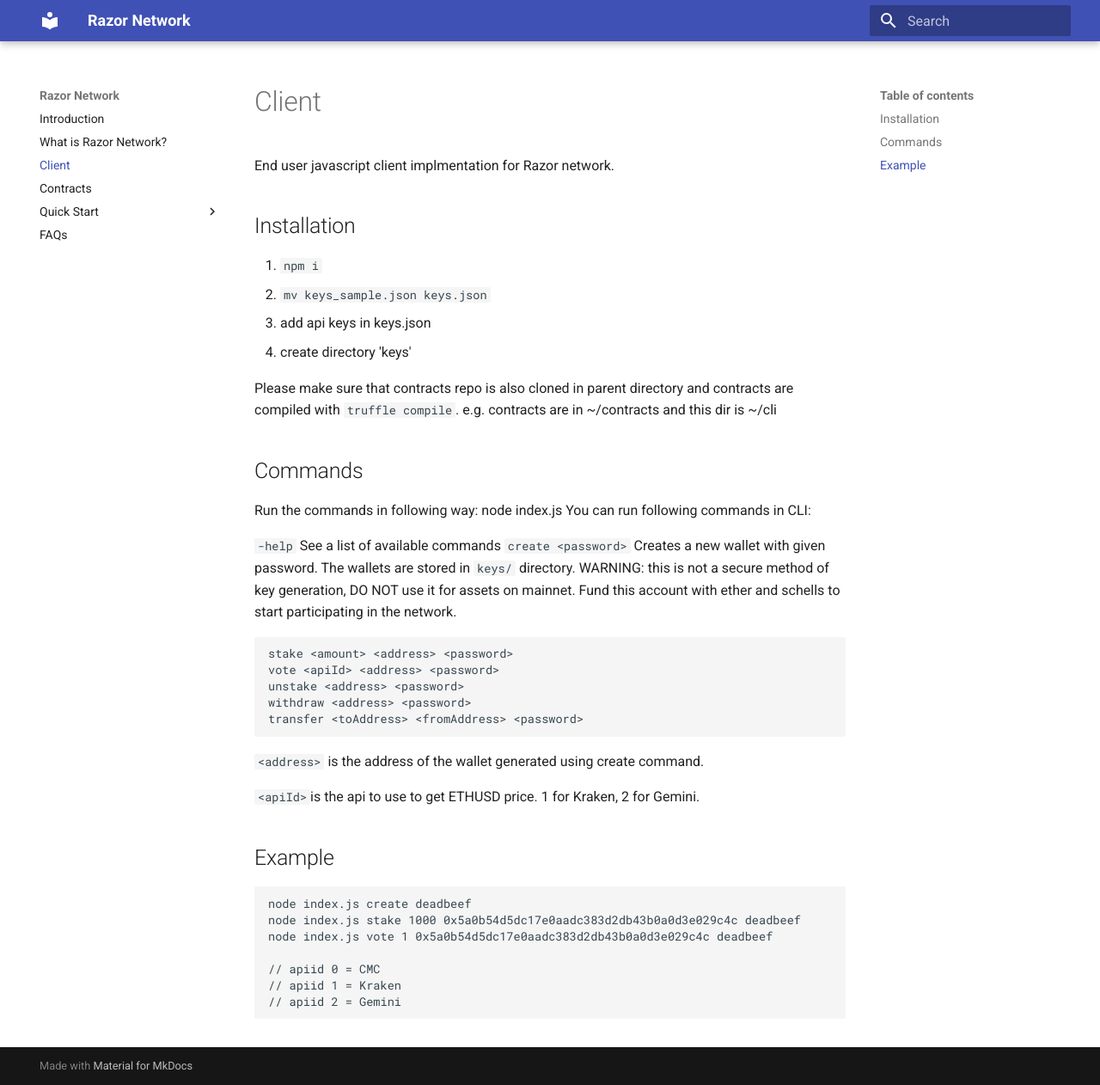
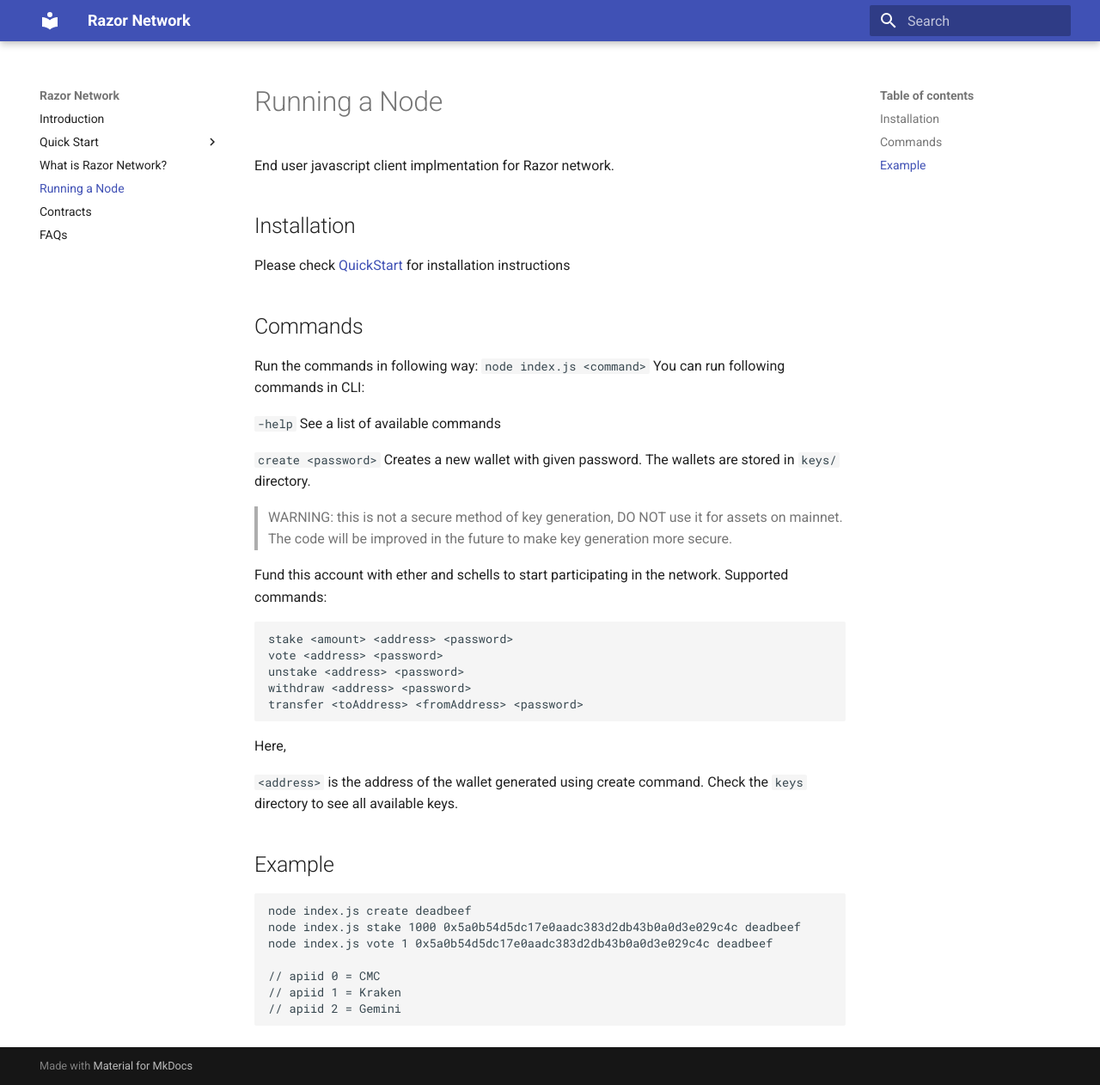
Before and after one commit to razor-network/docs, an MkDocs documentation site: the page built from docs/client.md, in a window 1280 px wide and 1262 px high. Shown: the whole window at 86% size. Built offline with MkDocs 1.6.1 and Material for MkDocs 9.7.7, drawn with Linux system fonts in a browser that asks for light colours.

Commit message:
update client, contracts, quick start

```diff
--- a/docs/client.md
+++ b/docs/client.md
@@ -1,33 +1,33 @@
-#Client
+# Running a Node
 End user javascript client implmentation  for Razor network.
 ## Installation
-1. `npm i`
-2. `mv keys_sample.json keys.json`
-3. add api keys in keys.json
-4. create directory 'keys'
 
-Please make sure that contracts repo is also cloned in parent directory and contracts are compiled with `truffle compile`.
-e.g. contracts are in ~/contracts and this dir is ~/cli
+Please check [QuickStart](Quick Start/Stake.md) for installation instructions
 
 ## Commands
 Run the commands in following way:
-    node index.js <commands>
+    `node index.js <command>`
 You can run following commands in CLI:
 
 `-help` See a list of available commands
+
 `create <password>`  Creates a new wallet with given password. The wallets are stored in `keys/` directory.
-WARNING: this is not a secure method of key generation, DO NOT use it for assets on mainnet.
+
+>WARNING: this is not a secure method of key generation, DO NOT use it for assets on mainnet.
+The code will be improved in the future to make key generation more secure.
+
 Fund this account with ether and schells to start participating in the network.
+Supported commands:
 
     stake <amount> <address> <password>
-    vote <apiId> <address> <password>
+    vote <address> <password>
     unstake <address> <password>
     withdraw <address> <password>
     transfer <toAddress> <fromAddress> <password>
+Here,
 
-`<address>` is the address of the wallet generated using create command.
+`<address>` is the address of the wallet generated using create command. Check the `keys` directory to see all available keys.
 
-`<apiId>`is the api to use to get ETHUSD price. 1 for Kraken, 2 for Gemini.
 
 ## Example
 
```
Also changed, not shown: docs/Quick Start/Stake.md (+37 -18 lines), docs/Quick Start/usage.md (added, +38 -0 lines), docs/contracts.md (+11 -12 lines), docs/index.md (+2 -1 lines), docs/.pages.
